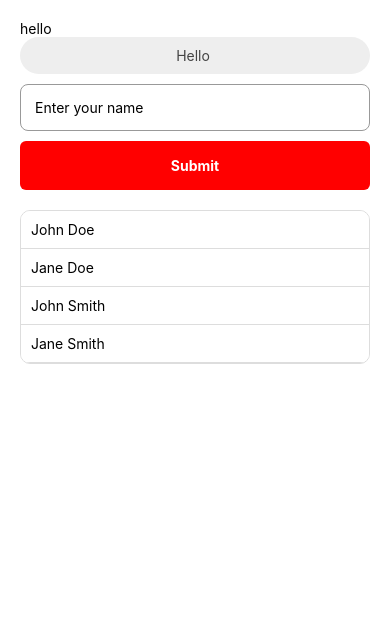
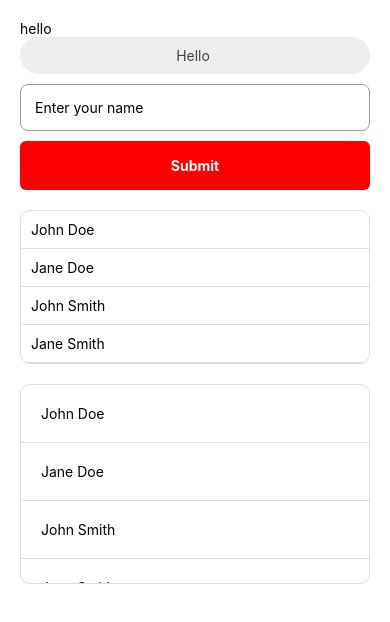
Before and after one commit to ashiqdey/ReactNative, a React Native app: screen / in a window 390 px wide. Shown: the top 622 px of the page. Built offline with nearby package versions, Linux system fonts and the light colour scheme.

Commit message:
scroll view

```diff
--- a/App.tsx
+++ b/App.tsx
@@ -21,6 +21,7 @@ import {
 import { styles } from './styles';
 import Inputs from './components/Inputs';
 import Flatlists from './components/Flatlists';
+import ArrayRender from './components/ArrayRender';
 
 function App(): JSX.Element {
   return (
@@ -28,6 +29,9 @@ function App(): JSX.Element {
       <Text>hello</Text>
       <Inputs />
       <Flatlists />
+      {/* <ScrollView> */}
+      <ArrayRender />
+      {/* </ScrollView> */}
     </View>
   );
 }
--- /dev/null
+++ b/components/ArrayRender.tsx
@@ -0,0 +1,61 @@
+import React, { useState } from 'react';
+import type { PropsWithChildren } from 'react';
+import {
+  SafeAreaView,
+  ScrollView,
+  StatusBar,
+  StyleSheet,
+  useColorScheme,
+  Text,
+  View,
+  Button,
+  TextInput,
+  FlatList,
+} from 'react-native';
+
+function ArrayRender(): JSX.Element {
+  const [selectedId, setSelectedId] = useState(null);
+
+  const users = [
+    { name: 'John Doe' },
+    { name: 'Jane Doe' },
+    { name: 'John Smith' },
+    { name: 'Jane Smith' },
+    { name: 'Alex Doe' },
+    { name: 'Mohan Doe' },
+    { name: 'Nick Smith' },
+    { name: 'mike Smith' },
+  ];
+
+  const renderItem = ({ name }) => {
+    return (
+      <Text
+        key={name}
+        style={{
+          padding: 20,
+          borderBottomColor: '#ddd',
+          borderBottomWidth: 1,
+          backgroundColor: selectedId === name ? '#ddd' : '#fff',
+        }}
+        onPress={() => setSelectedId(name)}>
+        {name}
+      </Text>
+    );
+  };
+
+  return (
+    <View
+      style={{
+        marginTop: 20,
+        borderColor: '#ddd',
+        borderWidth: 1,
+        borderRadius: 10,
+        overflow: 'hidden',
+        height: 200,
+      }}>
+      <ScrollView>{users.map(renderItem)}</ScrollView>
+    </View>
+  );
+}
+
+export default ArrayRender;
```
